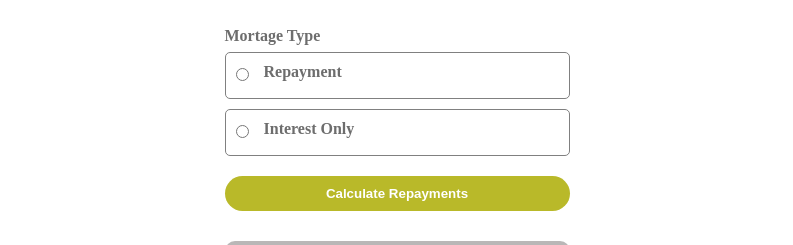
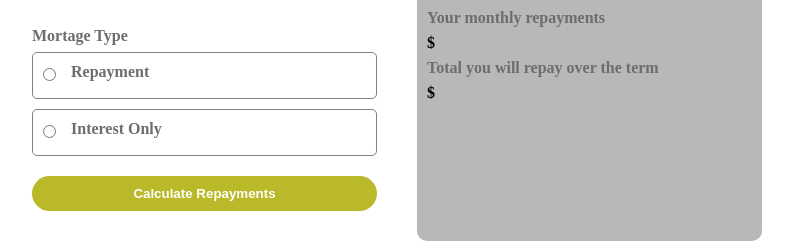
Before and after one commit to blerandgashi/mortage-repyment-calculator, a plain HTML site: page index.html in a window 1280 px wide. Shown: the part 274-519 px from the top of the page, without its empty margins (243-1036 px from the left). Drawn offline with Linux system fonts and the light colour scheme.

Commit message:
done with the styling

```diff
--- a/style.css
+++ b/style.css
@@ -90,7 +90,7 @@ input,
 }
 
 @media (min-width: 750px) {
-  .container{
+  #form-container{
     display: flex;
     gap: 40px;
     justify-content: center;
@@ -105,4 +105,9 @@ input,
   .mortage-container{
     max-width: 345px;
   }
+  .results-container{
+    display: flex;
+    flex-direction: column;
+    justify-content: center;
+  }
 }
```
